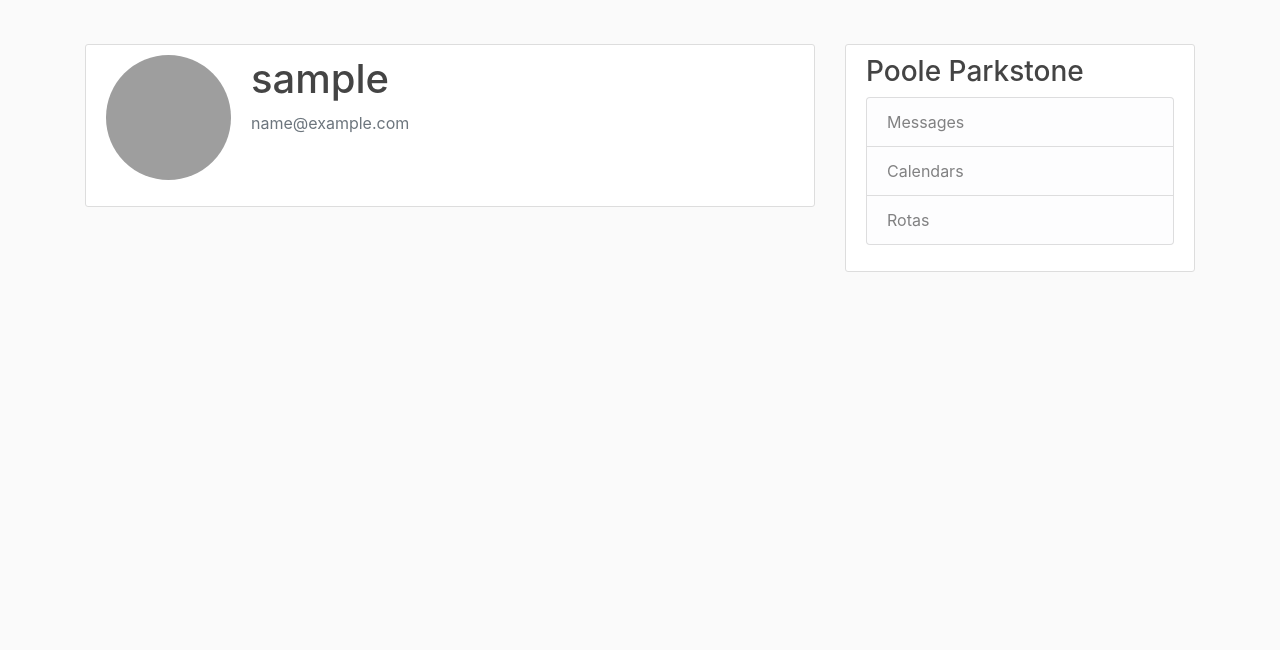
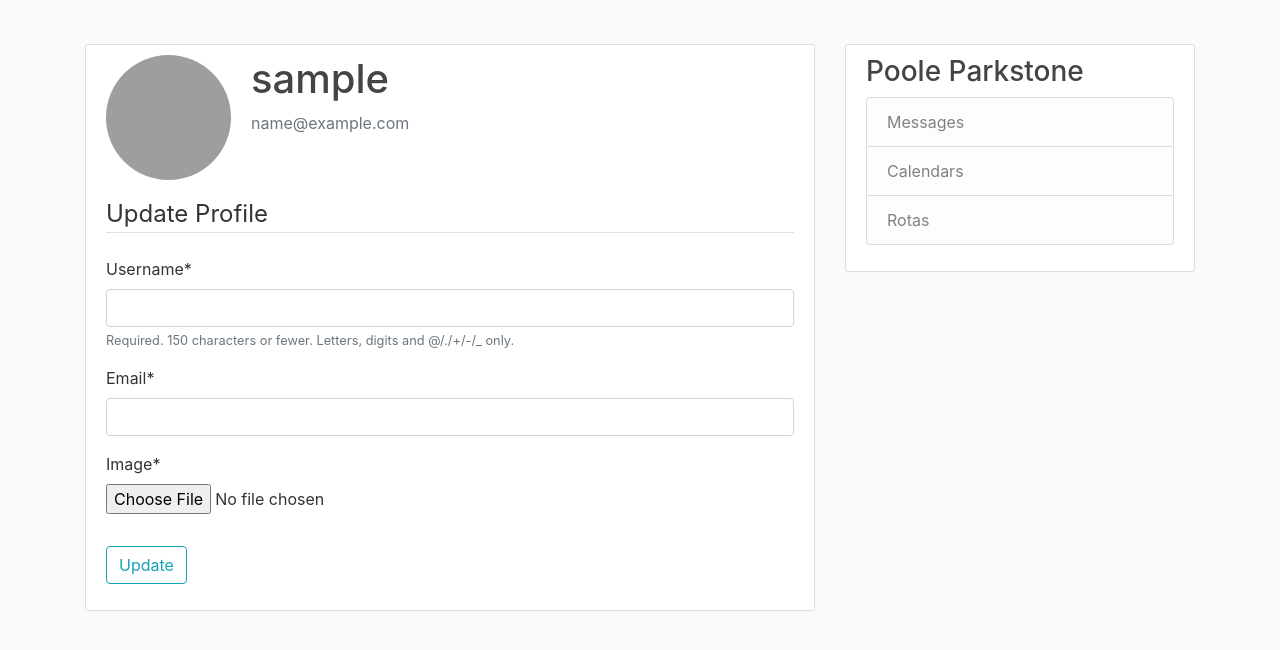
Before and after one commit to patrickd77-eng/DjangoBlogStarter, a Django app: page /profile/ in a window 1280 px wide. Shown: the part 56-706 px from the top of the page. Run offline with Django 3.2, Linux system fonts and the light colour scheme; the visitor is signed in with stand-in values (Sample User, id 1); some libraries are stand-ins or nearby versions; grey boxes are pictures that could not be loaded.

Commit message:
form frontend and some logic working.

```diff
--- a/messageboard/blog/templates/blog/base.html
+++ b/messageboard/blog/templates/blog/base.html
@@ -16,7 +16,7 @@
 <body>
     <header class="site-header">
         <nav class="navbar navbar-expand-md navbar-dark bg-steel fixed-top">
-            <img height="30" src="https://encrypted-tbn0.gstatic.com/images?q=tbn%3AANd9GcREDVb26Y7hV9wzgrITtVXqt437amxvQzYVxF0lfFkEBySh3RBF" alt="">
+            <img height="30" src="https://i1.wp.com/screwfixmedia.co.uk/wp-content/uploads/dlm_uploads/2016/05/Screwfix_border_RGB_300dpi.jpg?zoom=2.625&fit=3527%2C1027&ssl=1" alt="SF LOGO">
             <div class="container">
                 <a class="navbar-brand mr-4" href="{% url 'board-home' %}">SF Board</a>
                 <button class="navbar-toggler" type="button" data-toggle="collapse" data-target="#navbarToggle" aria-controls="navbarToggle" aria-expanded="false" aria-label="Toggle navigation">
--- a/messageboard/users/forms.py
+++ b/messageboard/users/forms.py
@@ -1,6 +1,7 @@
 from django import forms
 from django.contrib.auth.models import User
 from django.contrib.auth.forms import UserCreationForm
+from .models import Profile
 
 class UserRegisterForm(UserCreationForm):
     email = forms.EmailField()
@@ -8,3 +9,16 @@ class UserRegisterForm(UserCreationForm):
     class Meta:
         model = User
         fields = ['username', 'email', 'password1', 'password2']
+
+
+class UserUpdateForm(forms.ModelForm):
+    email = forms.EmailField()
+
+    class Meta:
+        model = User
+        fields=['username', 'email']
+
+class ProfileUpdateForm(forms.ModelForm):
+     class Meta:
+         model = Profile
+         fields = ['image']
--- a/messageboard/users/templates/users/profile.html
+++ b/messageboard/users/templates/users/profile.html
@@ -7,5 +7,17 @@
             <p class="text-secondary">{{ user.email }}</p>
         </div>
     </div>
+    <form method="post" enctype="multipart/form-data">
+        {% csrf_token %}
+        <fieldset class="form-group">
+            <legend class="border-bottom mb-4">
+                Update Profile
+            </legend>
+            {{ u_form | crispy }} {{ p_form | crispy }}
+        </fieldset>
+        <div class="form-group">
+            <button class="btn btn-outline-info" type="submit">Update</button>
+        </div>
+    </form>
 </div>
 {% endblock content %}
--- a/messageboard/users/views.py
+++ b/messageboard/users/views.py
@@ -1,7 +1,8 @@
 from django.shortcuts import render, redirect
 from django.contrib import messages
-from .forms import UserRegisterForm
+from .forms import UserRegisterForm, UserUpdateForm, ProfileUpdateForm
 from django.contrib.auth.decorators import login_required
+
 
 def register(request):
     if request.method == 'POST':
@@ -18,4 +19,12 @@ def register(request):
 
 @login_required
 def profile(request):
-    return render(request, 'users/profile.html')
+    u_form = UserUpdateForm()
+    p_form = ProfileUpdateForm()
+
+    context = {
+        'u_form': u_form,
+        'p_form': p_form
+    }
+
+    return render(request, 'users/profile.html', context)
```
Also changed, not shown: messageboard/users/migrations/0002_auto_20190924_1226.py (added).
